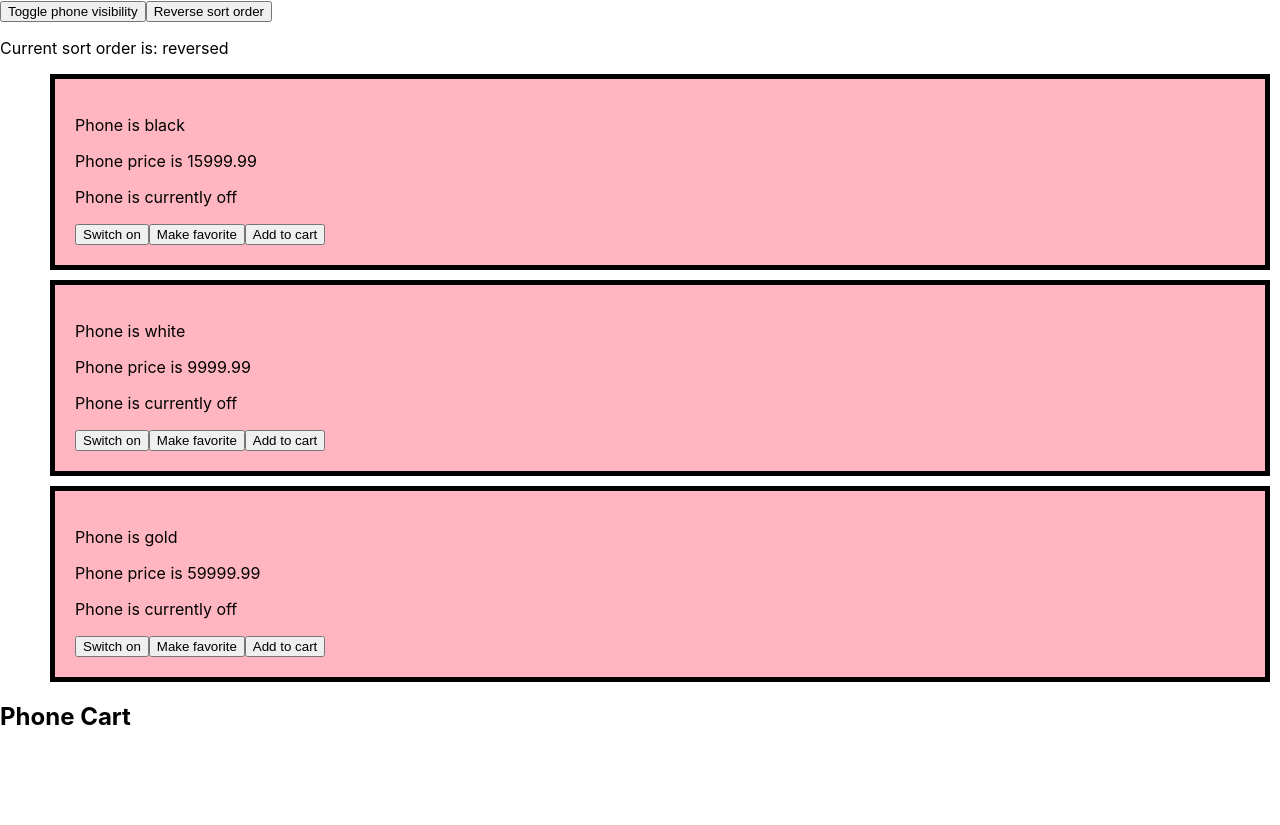
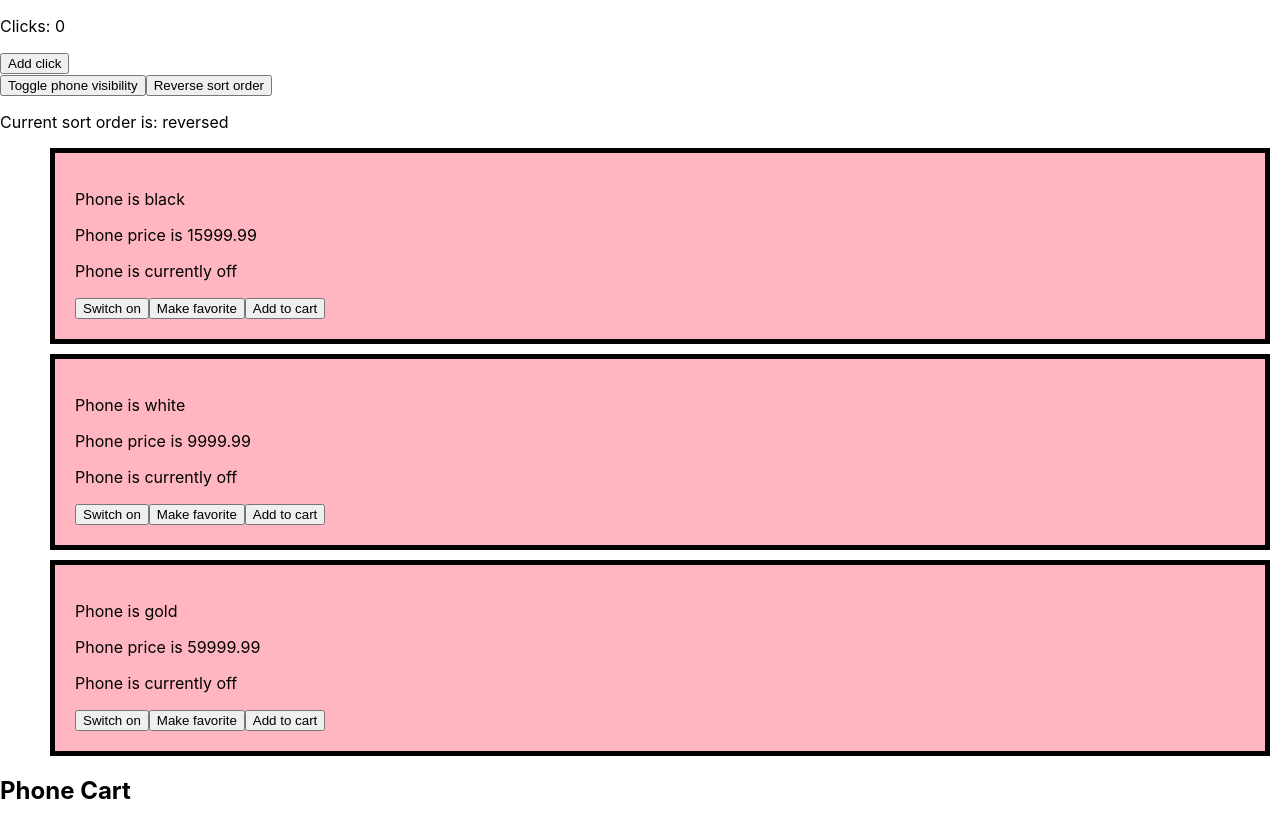
Before and after one commit to fc-fullstack-courses/pfe-2023-1-react-lessons, a React (Create React App) app: page / in a window 1280 px wide. Before the commit the page ends 800 px from the top, so only its background shows below. Built offline with nearby package versions, Linux system fonts and the light colour scheme.

Commit message:
Add basic clicker

```diff
--- a/src/App.js
+++ b/src/App.js
@@ -1,10 +1,12 @@
 import React, { Component } from 'react';
 import './App.css';
 import PhoneDashboard from './components/PhoneDashboard';
+import Clicker from './components/Clicker';
 
 function App(props) {
   return (
     <>
+      <Clicker />
       <PhoneDashboard />
     </>
   );
--- /dev/null
+++ b/src/components/Clicker/index.jsx
@@ -0,0 +1,47 @@
+import React, { Component } from 'react';
+
+class Clicker extends Component {
+  constructor(props) {
+    super(props);
+
+    this.state = {
+      clicks: 0,
+    };
+  }
+
+  handleClick = () => {
+    const { clicks } = this.state;
+
+    console.log('click');
+
+    this.setState({
+      clicks: clicks + 1,
+    });
+  };
+
+
+  render() {
+    const { clicks } = this.state;
+
+    // setInterval(this.handleClick, 1000);
+
+    // виклик сетСтейтту напряму у render - ДУЖЕ погано
+    // this.setState();
+
+    return (
+      <div>
+        <p>Clicks: {clicks}</p>
+        <button onClick={this.handleClick}>Add click</button>
+      </div>
+    );
+  }
+}
+
+export default Clicker;
+
+/*
+  JS JSX Snippets
+  rcc - класовий компонент
+  rfc - функціональний компонент
+  con - шаблон конструктора для класів
+*/
```
